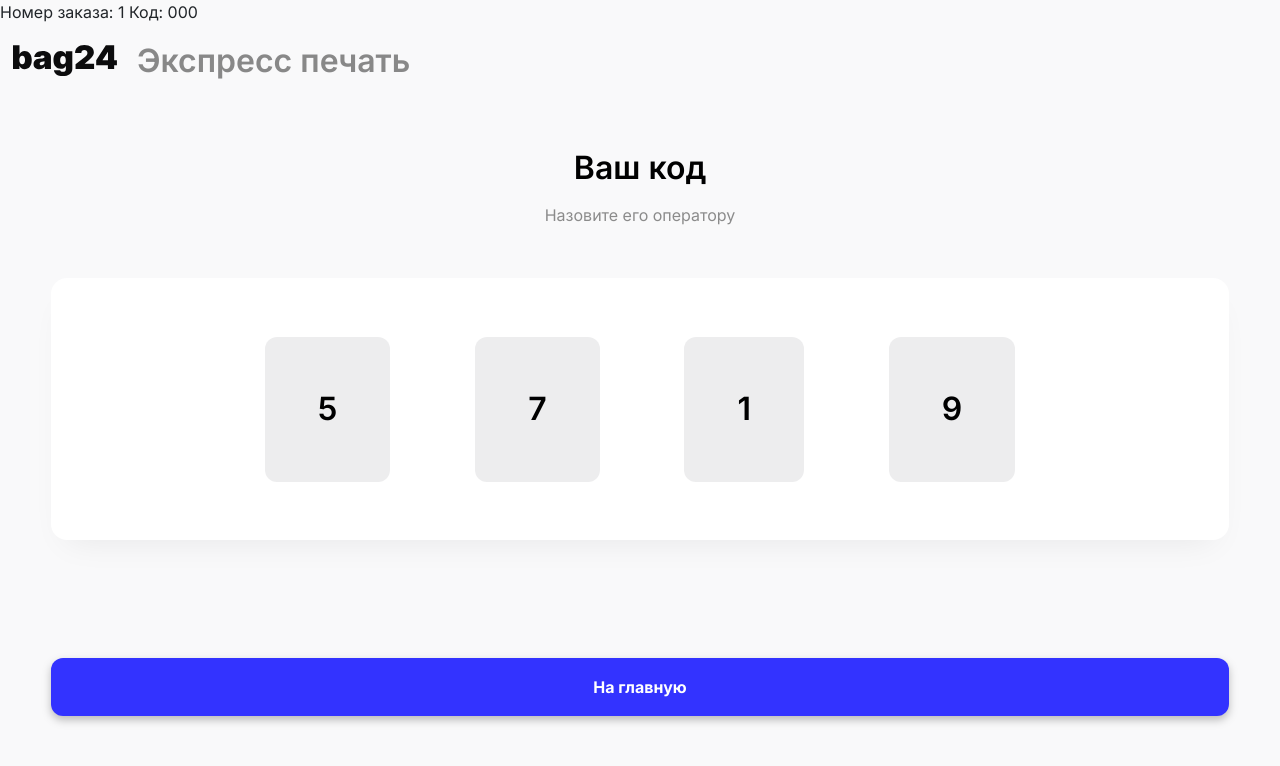
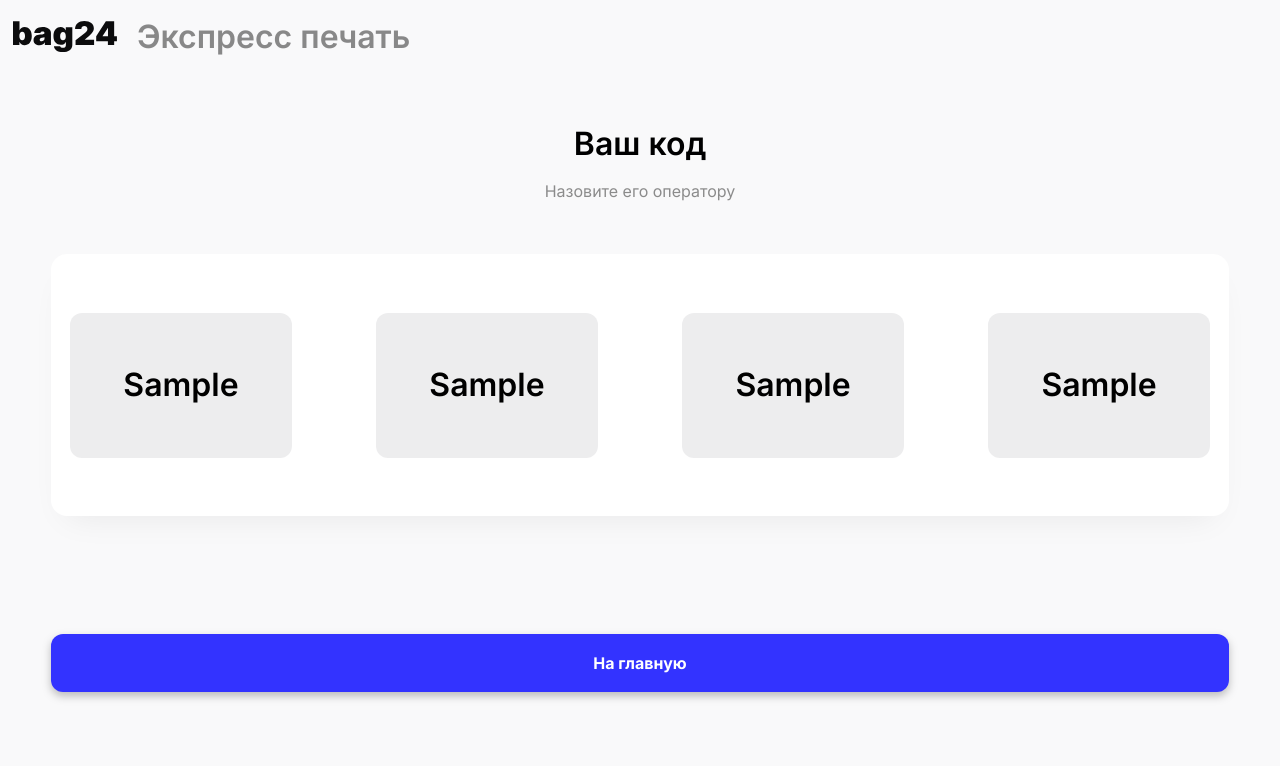
Before and after one commit to xakermonkey/expressprinting, a Django app: template templates/success_create.html in a window 1280 px wide. Shown: the top 766 px of the page. Run offline with Django 4.2, Linux system fonts and the light colour scheme; the template is opened without the code that fills it: most values are stand-ins (such as "Sample title", 1, 10 or a date in 2020); some libraries are stand-ins or nearby versions.

Commit message:
вывод кода

```diff
--- a/templates/success_create.html
+++ b/templates/success_create.html
@@ -7,8 +7,7 @@
 
 
 {% block content %}
-    Номер заказа: {{ num }}
-    Код: {{ code }}
+
     <style>
         @media screen and (max-width: 980px) {
             .nav-title {
@@ -66,10 +65,10 @@
     </style>
     <div style="padding: 4%">
         <div class="div-code">
-            <h2 class="middle code">5</h2>
-            <h2 class="middle code">7</h2>
-            <h2 class="middle code">1</h2>
-            <h2 class="middle code" style="margin-right: 0">9</h2>
+            <h2 class="middle code">{{ code.0 }}</h2>
+            <h2 class="middle code">{{ code.1 }}</h2>
+            <h2 class="middle code">{{ code.2 }}</h2>
+            <h2 class="middle code" style="margin-right: 0">{{ code.3 }}</h2>
         </div>
         <button class="btn btn-next bold" style="margin-top: 10%">На главную</button>
     </div>
--- a/user_part/views.py
+++ b/user_part/views.py
@@ -21,7 +21,7 @@ def success_create(request, pk, date, num):
                                                    month=int(date.split("-")[1]),
                                                    year=int(date.split("-")[2])),
                               number=num)
-    return render(request, 'success_create.html', {'num': order.number, "code": order.code})
+    return render(request, 'success_create.html', {'num': order.number, "code": str(order.code)})
 
 
 def pages_count(path):
```
Also changed, not shown: db.sqlite3.
